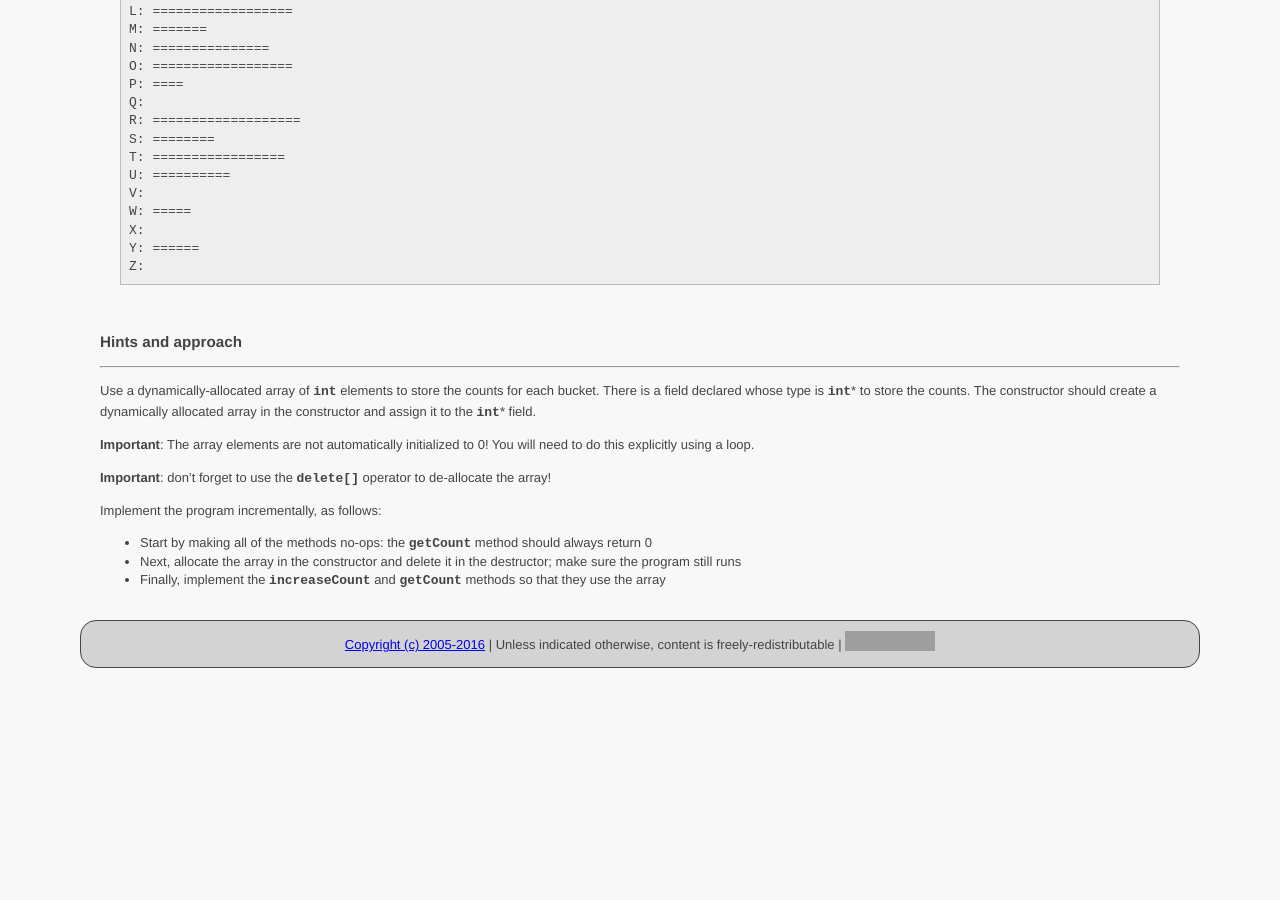
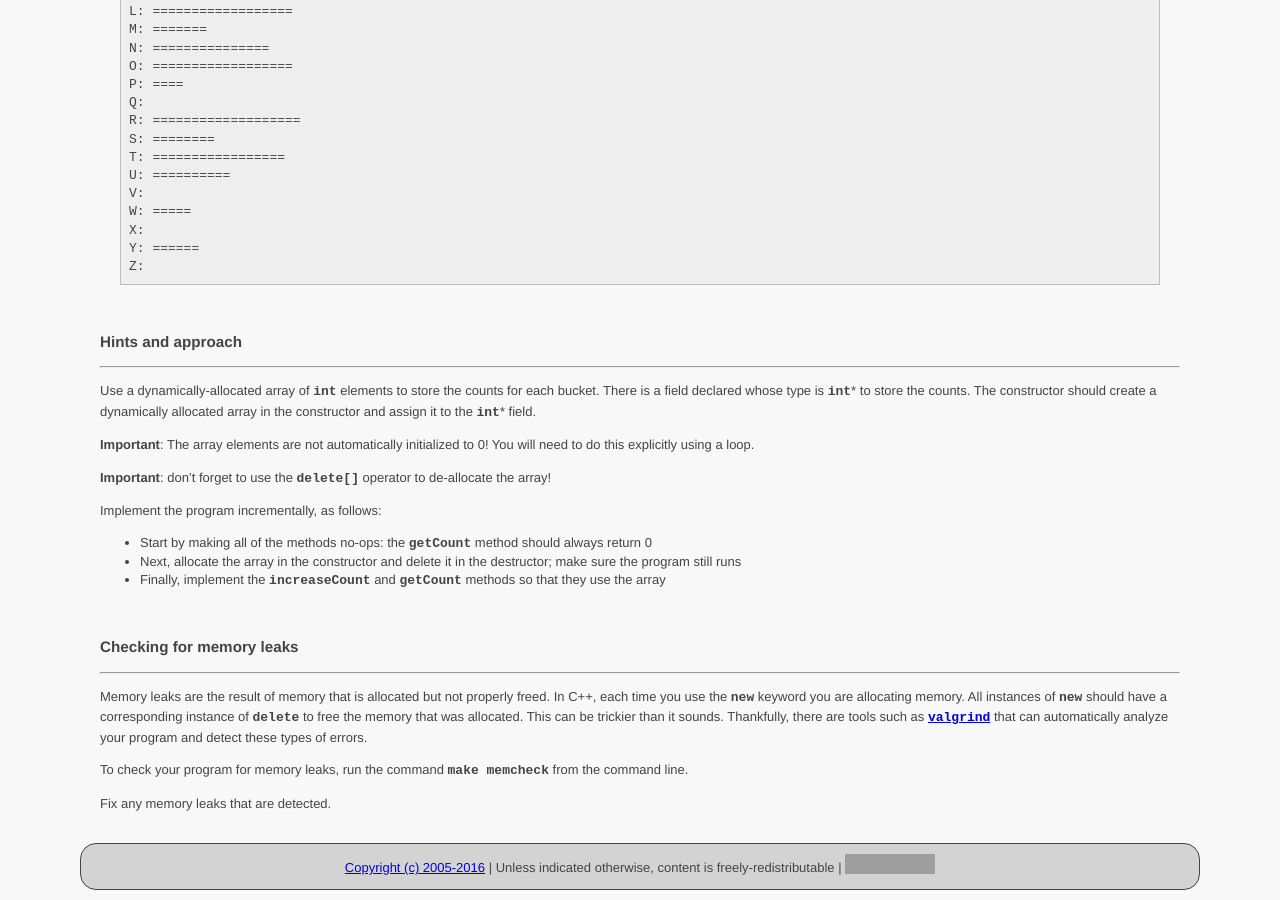
Before and after one commit to ycpcs/cs350-fall2016, a Jekyll site: the page built from labs/lab01.md, in a window 1280 px wide and 900 px high, scrolled down 1280 px. Built offline with Jekyll 4.4.1, drawn with Linux system fonts in a browser that asks for light colours; before the commit the page ends 1958 px from its top, so only the background shows below that; grey boxes are pictures that could not be loaded.

Commit message:
added lab01

````diff
--- a/labs/lab01.md
+++ b/labs/lab01.md
@@ -131,3 +131,21 @@ Implement the program incrementally, as follows:
   - Start by making all of the methods no-ops: the **```getCount```** method should always return 0
   - Next, allocate the array in the constructor and delete it in the destructor; make sure the program still runs
   - Finally, implement the **```increaseCount```** and **```getCount```** methods so that they use the array
+
+
+
+<br>
+
+### Checking for memory leaks
+
+--- --- --- --- --- --- --- --- --- --- --- --- --- --- --- --- --- --- --- --- --- --- --- ---
+
+Memory leaks are the result of memory that is allocated but not properly freed.  In C++, each
+time you use the **```new```** keyword you are allocating memory.  All instances of **```new```**
+should have a corresponding instance of **```delete```** to free the memory that was allocated.
+This can be trickier than it sounds. Thankfully, there are tools such as [**```valgrind```**](http://valgrind.org)
+that can automatically analyze your program and detect these types of errors.
+
+To check your program for memory leaks, run the command **```make memcheck```** from the command line.
+
+Fix any memory leaks that are detected.
````
Also changed, not shown: 2 other files.
